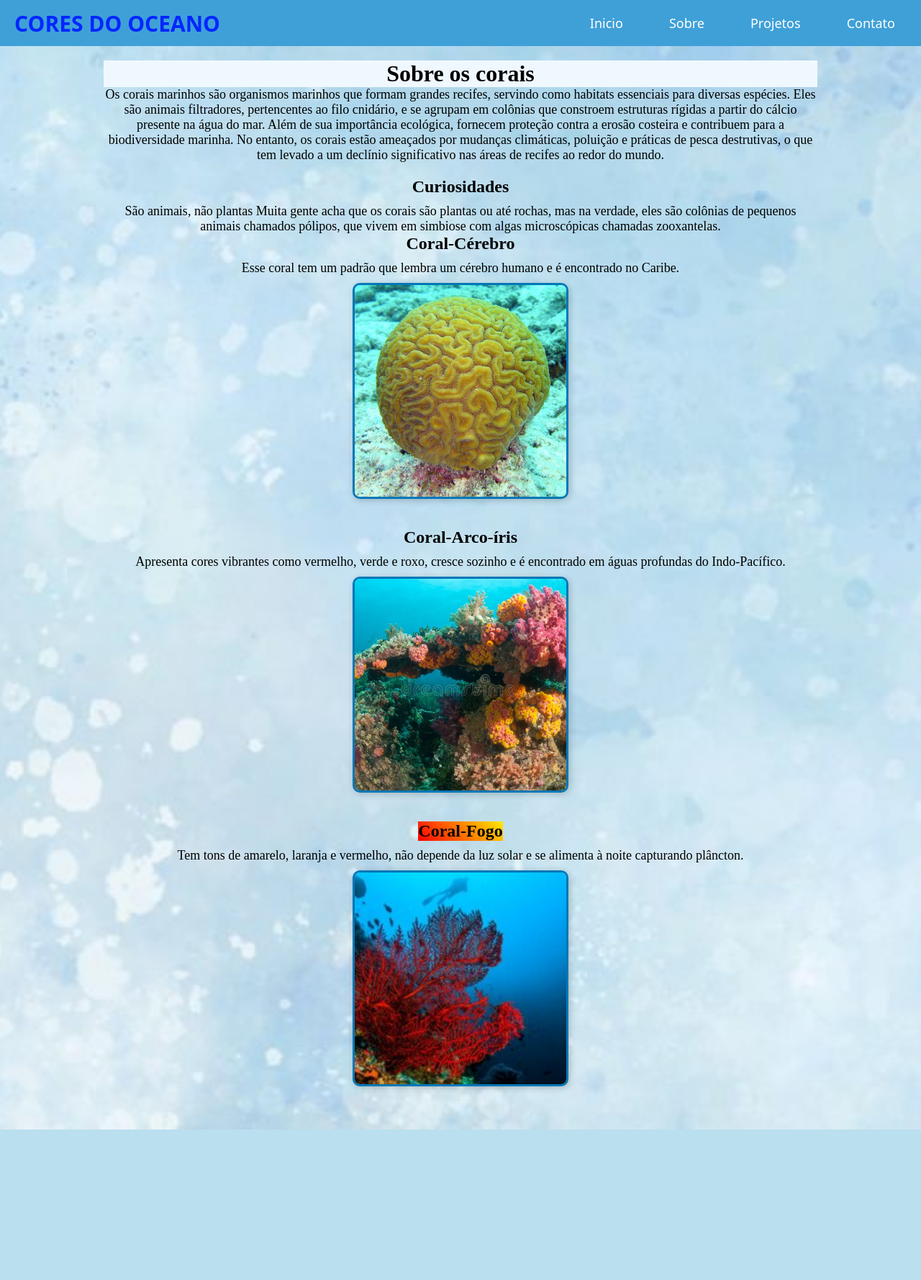
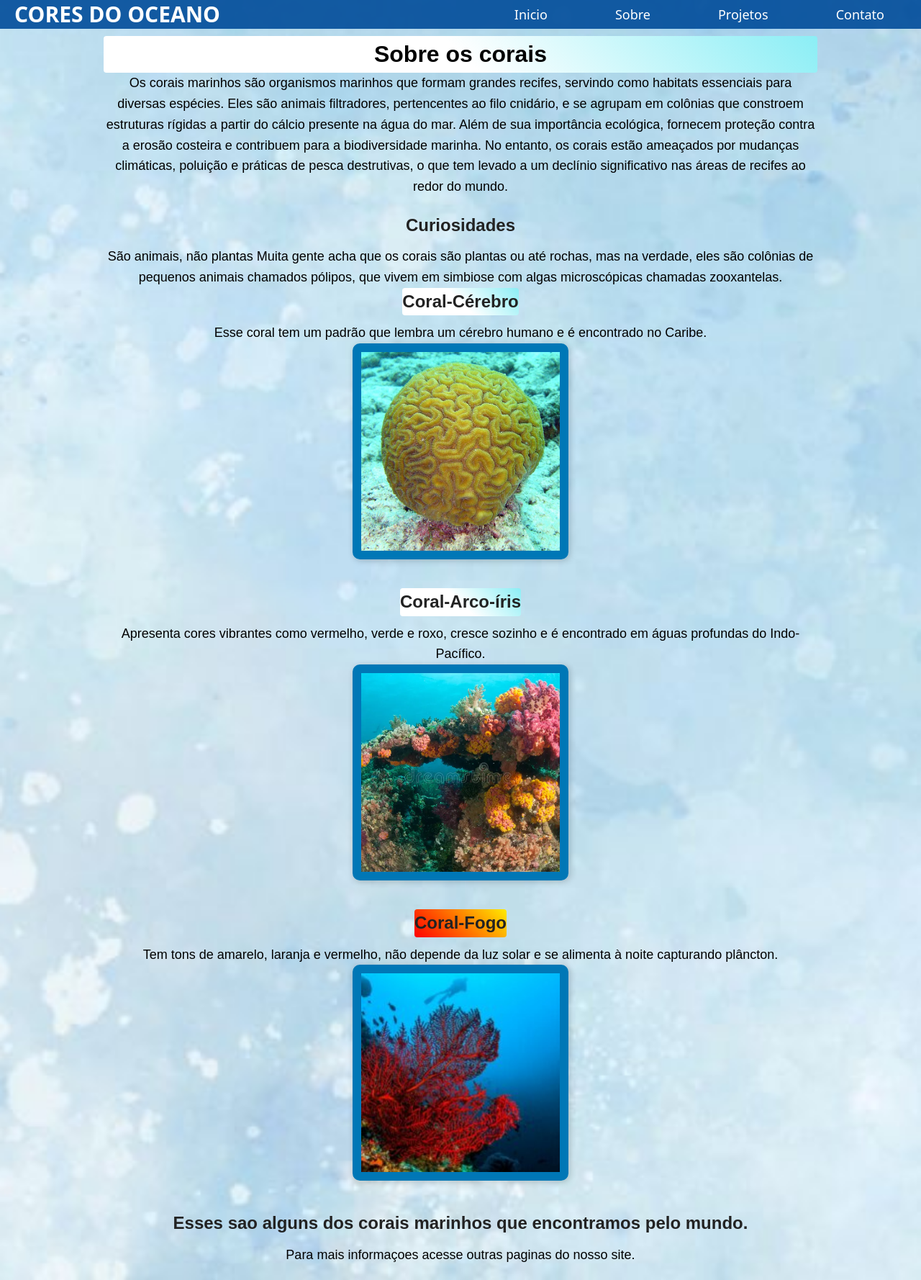
Before and after one commit to pedrolealp7/Corais-feira, a PHP site: page / in a window 1280 px wide. Shown: the whole page at 72% size. Before the commit the page ends 1569 px from the top, so only its background shows below. Run offline with PHP 8.4, Linux system fonts and the light colour scheme.

Commit message:
mudanças no layout
mudei cores, textos, e bordas

```diff
--- a/index.html
+++ b/index.html
@@ -4,6 +4,8 @@
   <meta charset="UTF-8">
   <meta name="viewport" content="width=device-width, initial-scale=1.0">
   <link rel="stylesheet" href="style.css">
+
+
   <title>Cores do Oceano</title>
 </head>
 <body>
@@ -18,7 +20,7 @@
         <div class="line3"></div>
       </div>
       <ul class="nav-list">
-        <li><a href="/">Inicio</a></li>
+        <li><a href="/">Inicio</a> </li>
         <li><a href="/">Sobre</a></li>
         <li><a href="/">Projetos</a></li>
         <li><a href="/">Contato</a></li>
@@ -58,6 +60,10 @@
           <img src="coral-vermelho-mar-300x200.jpg" alt="Imagem de um coral bonito">
         </div>
       </div>
+      <H2>Esses sao alguns dos corais marinhos que encontramos pelo mundo.</H2>
+       <p>Para mais informaçoes acesse outras paginas do nosso site. </p>
+
+
 
       </div>
 
--- a/mobile-nav.js
+++ b/mobile-nav.js
@@ -45,3 +45,7 @@ document.addEventListener("DOMContentLoaded", () => {
     );
     mobileNavbar.init();
 });
+module.exports = {
+    darkMode: 'media', // ou 'class' se quiser controlar com classes manualmente
+    // restante da config...
+  }
--- a/style.css
+++ b/style.css
@@ -3,6 +3,12 @@
     padding: 0;
     box-sizing: border-box;
 }
+body {
+    font-family: 'Poppins', sans-serif;
+    font-size: 16px;
+    color: #222;
+    line-height: 1.6;
+  }
 
 a {
     color: rgb(255, 255, 255);
@@ -27,14 +33,28 @@ nav {
     padding: 10px 20px; /* Adiciona padding para melhorar a área clicável */
     font-family: system-ui, -apple-system, BlinkMacSystemFont, 'Segoe UI', Roboto, Oxygen, Ubuntu, Cantarell, 'Open Sans', 'Helvetica Neue', sans-serif;
     background: rgb(63, 160, 216);
-    height: 8vh;
+    height: 5vh;
+    position: fixed;
+    top: 0;
+    width: 100%;
+    z-index: 1000;
+    background: rgba(0, 76, 153, 0.9);
 }
 
 nav h1 {
-    color: rgb(0, 38, 255);
+    color: rgb(255, 255, 255);
     font-size: 30px;
     margin-right: auto; /* Move o título à esquerda */
 }
+
+nav a {
+    color: white;
+    text-decoration: none;
+    margin: 0 15px;
+    transition: color 0.3s ease;
+  }
+
+
 
 .nav-list {
     list-style: none;
@@ -56,8 +76,8 @@ nav h1 {
 }
 
 .nav-list li a:hover {
-    color: rgb(63, 160, 216); /* Muda a cor do texto ao passar o mouse */
-    background-color: white; /* Coloca o fundo branco no hover */
+    color: rgb(63, 160, 216);
+    background-color: white;
     border-radius: 4px; /* Bordas arredondadas nos links */
 }
 
@@ -144,7 +164,10 @@ nav h1 {
 
 main h1 {
     color: #000000;
-    background-color: aliceblue;
+    background: linear-gradient(45deg, #ffffff, #ffffff, #8beef5);
+    border-radius: 4px;
+
+
 }
 
 p {
@@ -160,7 +183,7 @@ main {
     flex-direction: column;
     justify-content: flex-start;
     align-items: center;
-    padding-top: 20px;
+    padding-top: 50px;
     padding-left: 20px;
     padding-right: 20px;
     text-align: center;
@@ -221,14 +244,18 @@ main {
         box-shadow: 2px 2px 10px rgba(0, 0, 0, 0.2);
         }
         .info1 h2{
-
+            background: linear-gradient(45deg, #ffffff, #ffffff, #8beef5);
+            border-radius: 4px;
         }
         .info2 h2{
+            background: linear-gradient(45deg, #ffffff, #ffffff, #8beef5);
+            border-radius: 4px;
 
 
         }
         .info3 h2{
             background: linear-gradient(45deg, #ff0000, #ff7300, #ffeb00);
+            border-radius: 4px;
 
         }
         .info1, .info2, .info3 {
@@ -243,12 +270,12 @@ main {
         .foto1, .foto2, .foto3 {
             width: 300px;
             height: 300px;
-            border: 3px solid #0077b6;
+            border: 12px solid #0077b6;
             display: flex;
             justify-content: center;
             align-items: center;
             overflow: hidden;
             border-radius: 10px;
             box-shadow: 2px 2px 10px rgba(0, 0, 0, 0.2);
-            margin-top: 10px; /* Espaçamento entre o texto e a imagem */
+            margin-top:0 auto  20px; /* Espaçamento entre o texto e a imagem */
         }
```
Also changed, not shown: corais.css (added), corais.html (added), mobile-nav-corais.js (added).
